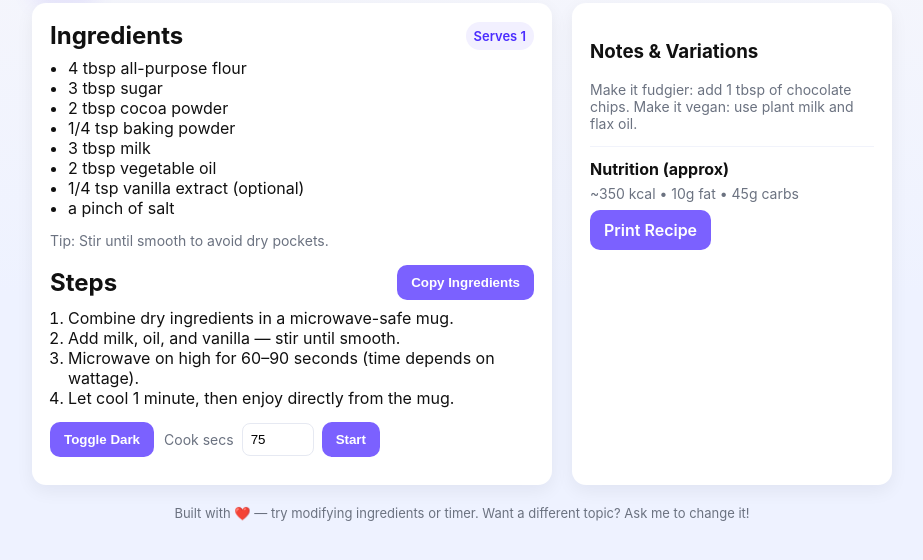
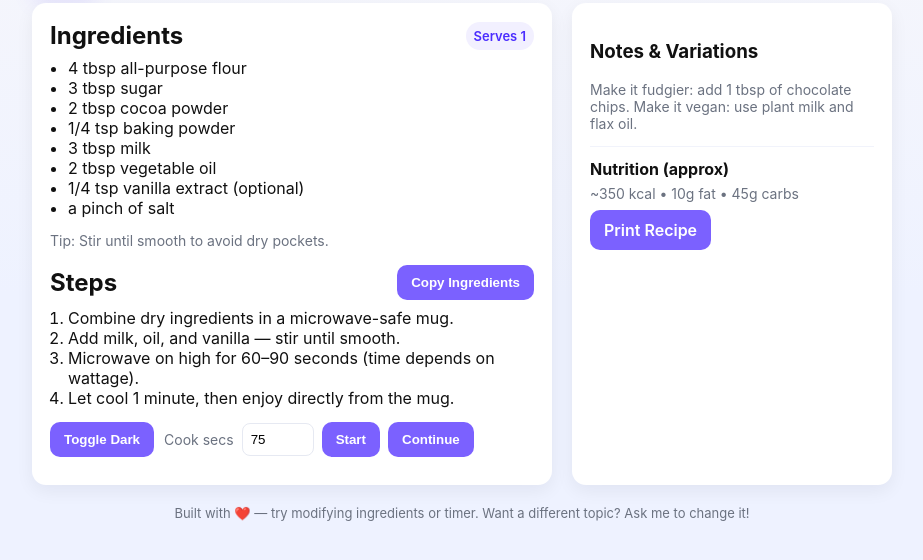
Before and after one commit to AhamedMuhsin/simple-webiste, a plain HTML site: page index.html in a window 1280 px wide. Shown: the part 134-694 px from the top of the page, without its empty margins (178-1101 px from the left). Drawn offline with Linux system fonts and the light colour scheme.

Commit message:
some changes done

```diff
--- a/index.html
+++ b/index.html
@@ -79,6 +79,7 @@
             <label for="secs" class="muted">Cook secs</label>
             <input id="secs" type="number" min="20" max="180" value="75">
             <button class="btn" id="startTimer">Start</button>
+            <button class="btn" id="startTimer">Continue</button>
           </div>
         </div>
 
```
